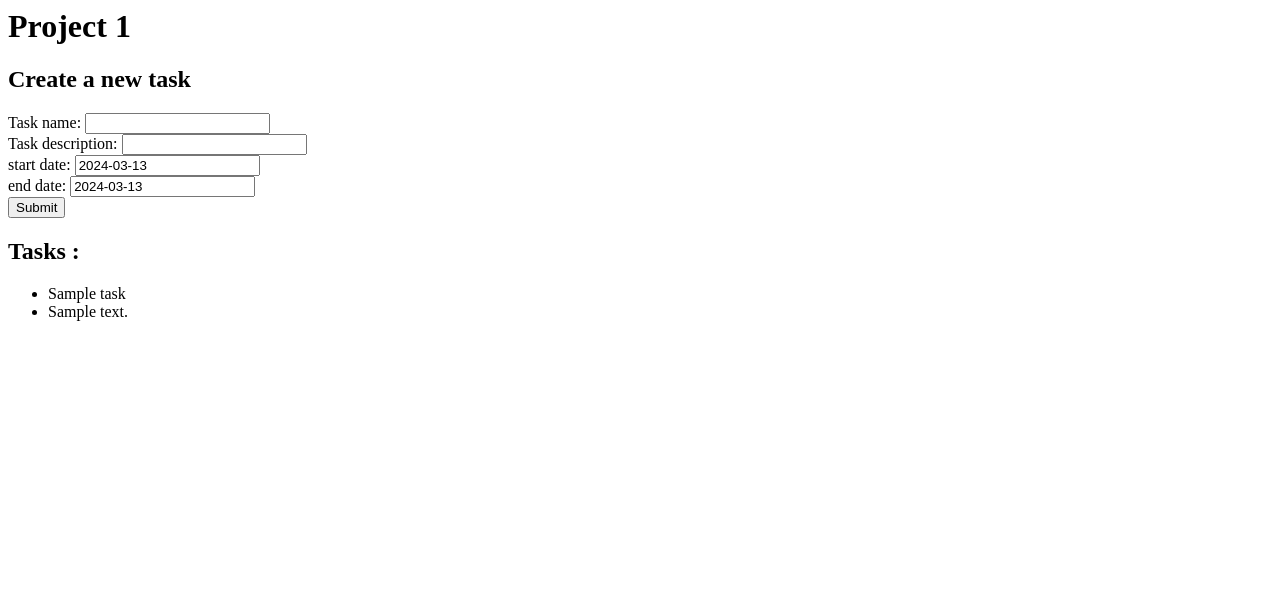
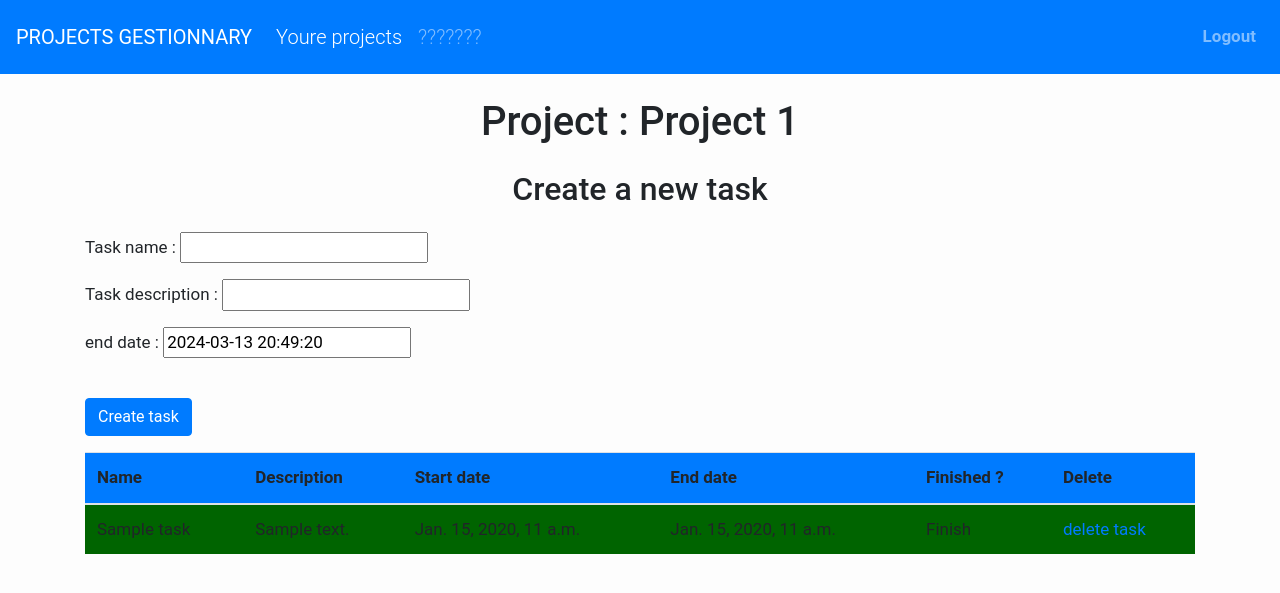
Before and after one commit to erwanngat/djangowin, a Django app: page /project/1 in a window 1280 px wide. Shown: the top 593 px of the page. Run offline with Django 5.2, Linux system fonts and the light colour scheme; data comes from the database, SQL or seed files in the repository; tables that the repository leaves empty hold one stand-in row (values such as "Sample post"); parts of the project's set-up code (start-up, migrations or seed data) failed here and were passed over; some libraries are stand-ins or nearby versions.

Commit message:
delete tasks/projects

```diff
--- a/projects/forms.py
+++ b/projects/forms.py
@@ -9,5 +9,4 @@ class CreateProjectForm(forms.Form):
 class CreateTaskForm(forms.Form):
     task_name = forms.CharField(label="Task name", max_length=100)
     task_description = forms.CharField(label="Task description", max_length=1000)
-    task_creation_date = forms.DateField(label="start date", initial=datetime.date.today)
-    task_end_date = forms.DateField(label="end date", initial=datetime.date.today)
+    task_end_date = forms.DateTimeField(label="end date", initial=datetime.datetime.today)
--- a/projects/models.py
+++ b/projects/models.py
@@ -1,6 +1,7 @@
 from django.db import models
 from django.utils import timezone
 from django.contrib.auth.models import User
+import datetime
 
 # Create your models here.
 class Project(models.Model):
@@ -28,12 +29,15 @@ class Task(models.Model):
     project = models.ForeignKey(Project, on_delete=models.CASCADE)
     name = models.CharField(max_length=200)
     description = models.CharField(max_length=1000)
-    creation_date = models.DateTimeField('creation date')
-    end_date = models.DateTimeField('end date')
+    creation_date = models.DateTimeField('creation date', default=datetime.datetime.now())
+    end_date = models.DateTimeField('end date', default=datetime.datetime.now())
     is_finished = models.BooleanField(default=False)
 
     def __str__(self):
         return self.name
+
+    def is_past(self):
+        return datetime.datetime.now().timestamp() > self.end_date.timestamp()
 
 class Users(models.Model):
     project = models.ForeignKey(Project, on_delete=models.CASCADE)
--- a/projects/templates/projects/create_project.html
+++ b/projects/templates/projects/create_project.html
@@ -1,6 +1,5 @@
 {% extends "projects/base.html" %}
 {% block content %}
-
 
 <div class='container'>
     <h1 class='text-center m-4'>Create a project</h1>
--- a/projects/templates/projects/detail.html
+++ b/projects/templates/projects/detail.html
@@ -1,14 +1,51 @@
-<h1>{{ project.name }}</h1>
-<h2> Create a new task</h2>
-<form action="" method="post">
-    {% csrf_token %}
-    {{ form }}
-    <input type="submit" value="Submit">
-</form>
-<h2>Tasks : </h2>
-<ul>
-{% for task in project.task_set.all %}
-    <li>{{ task.name }}</li>
-    <li>{{ task.description }}</li>
-{% endfor %}
-</ul>
+{% extends "projects/base.html" %}
+{% block content %}
+
+<div class='container'>
+    <h1 class='text-center m-4'>Project : {{ project.name }}</h1>
+    <h2 class='text-center m-4'> Create a new task</h2>
+    <form action="" method="post">
+        {% csrf_token %}
+        {% for field in form %}
+        <p>{{ field.label }} :
+        {{ field }}</p>
+        {% endfor %}
+        <div class="form-group">
+            <button type="submit" class="btn btn-primary mt-4">Create task</button>
+        </div>
+    </form>
+    {% if project.task_set.all %}
+    <table class="table">
+        <thead style="background-color: #007bff;">
+            <tr>
+                <th scope="col">Name</th>
+                <th scope="col">Description</th>
+                <th scope="col">Start date</th>
+                <th scope="col">End date</th>
+                <th scope="col">Finished ?</th>
+                <th scope="col">Delete</th>
+            </tr>
+        </thead>
+        <tbody>
+            {% for task in project.task_set.all %}
+                <tr {% if task.is_finished %}style='background-color: #006400;'{% endif %} {% if task.is_past %}style='background-color: red;'{% endif %}>
+                    <td>{{ task.name }}</a></td>
+                    <td>{{ task.description }}</td>
+                    <td>{{ task.creation_date }}</td>
+                    <td>{{ task.end_date }}</td>
+                    {% if task.is_finished %}
+                        <td>Finish</td>
+                    {% else %}
+                        <td><a  href="{% url 'projects:task_is_finished' project.id task.id %}"><i class="ri-square-line"></i></a></td>
+                    {% endif %}
+                    </td>
+                    <td><a href="{% url 'projects:delete_task' project.id task.id %}">delete task</a></td>
+                </tr>
+            {% endfor %}
+        </tbody>
+    </table>
+    {% else %}
+        <h2 class="text-center">No tasks available.</h2>
+    {% endif %}
+</div>
+{%endblock%}
--- a/projects/templates/projects/index.html
+++ b/projects/templates/projects/index.html
@@ -16,11 +16,12 @@
                 <th scope="col">Creation date</th>
                 <th scope="col">End date</th>
                 <th scope="col">Is finished</th>
+                <th scope="col">Delete</th>
             </tr>
         </thead>
         <tbody>
             {% for project in projects %}
-                <tr>
+                <tr {% if project.is_finished %}style='background-color: #006400;'{% endif %}>
                     <td><a href="{% url 'projects:detail' project.id %}">{{ project.name }}</a></td>
                     <td>{{ project.description }}</td>
                     <td>{{ project.creation_date }}</td>
@@ -31,6 +32,7 @@
                         <td><a  href="{% url 'projects:is_finished' project.id %}"><i class="ri-square-line"></i></a></td>
                     {% endif %}
                     </td>
+                    <td><a href="{% url 'projects:delete_project' project.id %}">Delete project</a></td>
                 </tr>
             {% endfor %}
         </tbody>
--- a/projects/urls.py
+++ b/projects/urls.py
@@ -12,4 +12,7 @@ urlpatterns = [
     path('features', views.features, name='features'),
     path('pricing', views.pricing, name='pricing'),
     path('is_finished/<int:project_id>', views.is_finished, name='is_finished'),
+    path('task_is_finished/<int:project_id>/<int:task_id>', views.task_is_finished, name='task_is_finished'),
+    path('delete_task/<int:project_id>/<int:task_id>', views.delete_task, name='delete_task'),
+    path('delete_project/<int:project_id>', views.delete_project, name='delete_project'),
 ]
--- a/projects/views.py
+++ b/projects/views.py
@@ -7,6 +7,7 @@ from .forms import CreateProjectForm, CreateTaskForm
 from django.utils import timezone
 import datetime
 from django.contrib.auth.decorators import login_required
+from django.urls import reverse
 
 
 # Create your views here.
@@ -25,17 +26,17 @@ def index(request):
 
 def detail(request, project_id):
     project = get_object_or_404(Project, id=project_id)
+    now = datetime.datetime.now()
     if request.method == 'POST':
         form = CreateTaskForm(request.POST)
         if form.is_valid():
             task_name = form.cleaned_data['task_name']
             task_description = form.cleaned_data['task_description']
-            task_creation_date = form.cleaned_data['task_creation_date']
             task_end_date = form.cleaned_data['task_end_date']
-            Task.objects.create(name=task_name, description=task_description, creation_date=task_creation_date, end_date=task_end_date, project_id=project_id)
+            Task.objects.create(name=task_name, description=task_description, creation_date=datetime.datetime.now(), end_date=task_end_date, project_id=project_id)
     else:
         form = CreateTaskForm()
-    return render(request, 'projects/detail.html', {"project": project, "form" : form})
+    return render(request, 'projects/detail.html', {"project": project, "form" : form, "now" : now})
 
 def create_project(request):
     if request.method == 'POST':
@@ -60,3 +61,15 @@ def pricing(request):
 def is_finished(request, project_id):
     Project.objects.filter(pk=project_id).update(end_date=datetime.datetime.now(), is_finished=True)
     return redirect('projects:index')
+
+def task_is_finished(request, project_id, task_id):
+    Task.objects.filter(pk=task_id).update(end_date=datetime.datetime.now(), is_finished=True)
+    return redirect('/project/' + str(project_id))
+
+def delete_task(request, project_id, task_id):
+    Task.objects.filter(pk=task_id).delete()
+    return redirect('/project/' + str(project_id))
+
+def delete_project(request, project_id):
+    Project.objects.filter(pk=project_id).delete()
+    return redirect('projects:index')
```
Also changed, not shown: projects/migrations/0012_alter_task_end_date.py (added), projects/migrations/0013_alter_task_end_date.py (added), projects/migrations/0014_alter_task_creation_date_alter_task_end_date.py (added).
